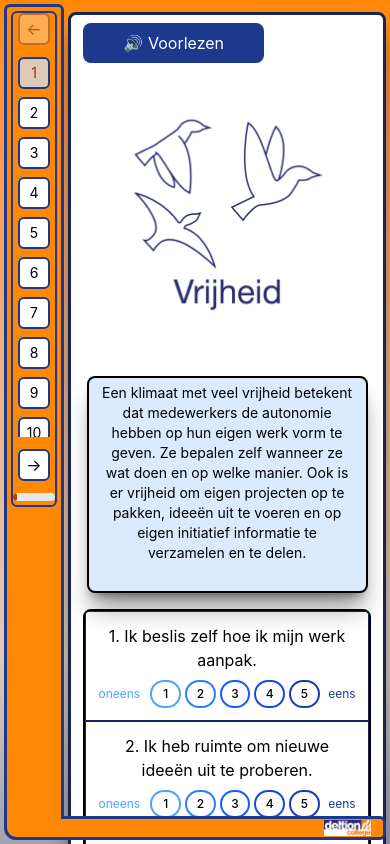
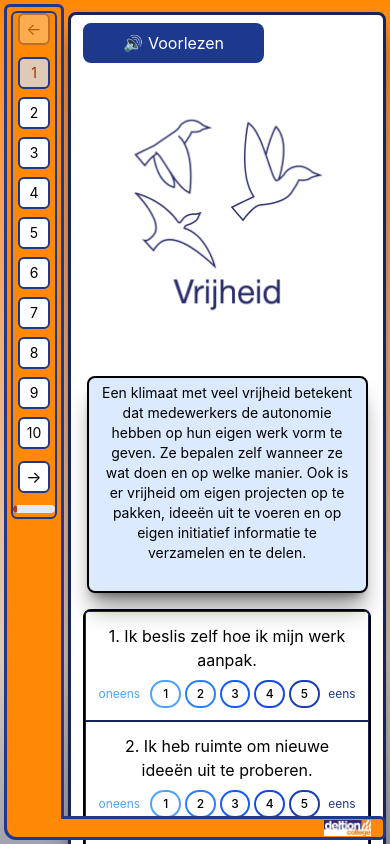
Before and after one commit to meijerjeremy02-hub/Innovatief-Klimaat, a React (Vite) app: page /vragenlijst in a window 390 px wide. Shown: the top 844 px of the page. Built offline with nearby package versions, Linux system fonts and the light colour scheme; what @react-pdf/renderer would draw is missing.

Commit message:
fixed paginatie

```diff
--- a/src/Components/Paginatie.tsx
+++ b/src/Components/Paginatie.tsx
@@ -19,7 +19,7 @@ export default function Paginatie() {
           ←
         </button>
 
-        <div className="flex flex-col gap-2 overflow-y-auto max-h-[45dvh] md:max-h-none">
+        <div className="flex flex-col gap-2 [@media(max-height:500px)]:overflow-y-auto [@media(max-height:500px)]:max-h-[70dvh]">
           {Array.from({ length: TOTAAL }, (_, i) => {
             const isCurrent = huidig === i
 
```
